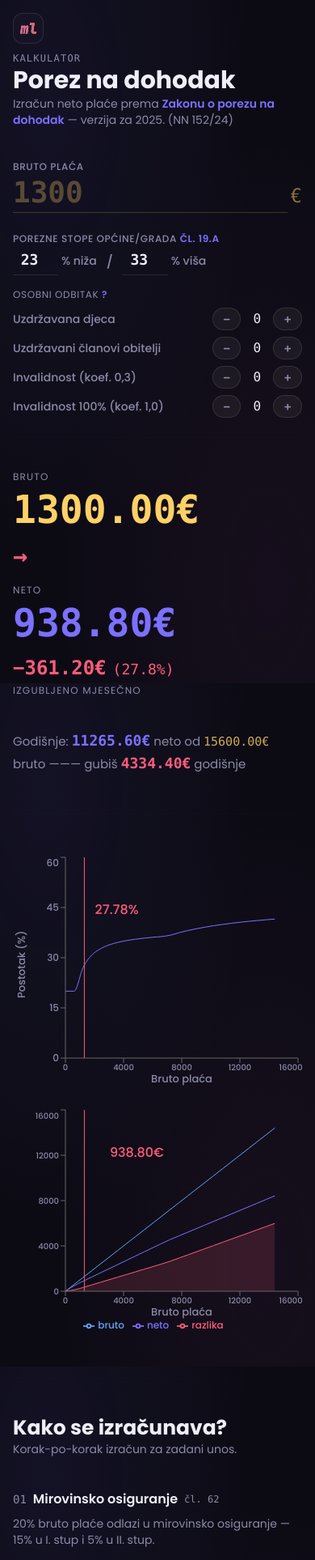
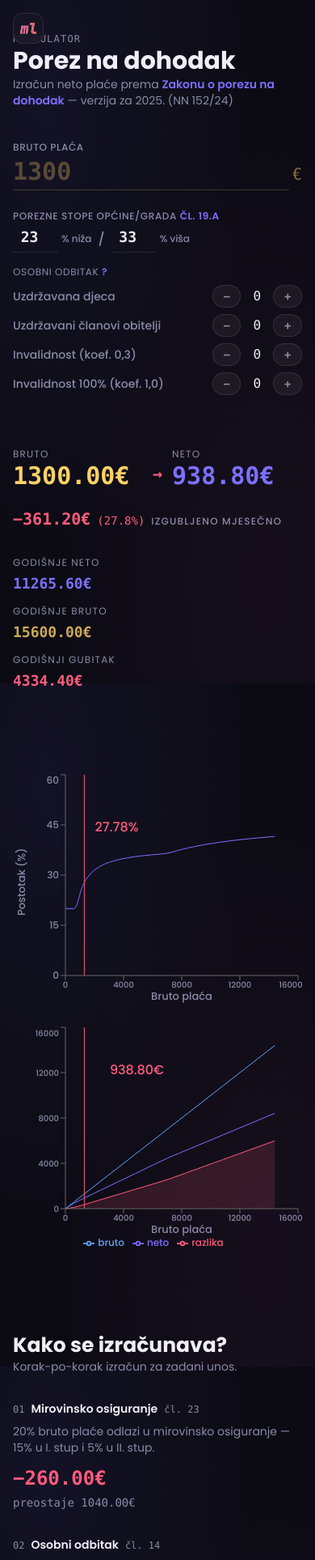
Before and after one commit to MarinoLinic/linic.net, a React (Vite) app: page /porez-na-dohodak in a window 390 px wide. Shown: the top 1927 px of the page at 81% size. Built offline with nearby package versions, Linux system fonts and the light colour scheme.

Commit message:
redesign

```diff
--- a/src/pages/SalaryCalculator.tsx
+++ b/src/pages/SalaryCalculator.tsx
@@ -99,7 +99,7 @@ const SalaryCalculator = () => {
 	}
 
 	return (
-		<div className="max-w-3xl mx-auto px-4 md:px-8 pt-16 pb-12 min-h-screen">
+		<div className="max-w-3xl mx-auto px-4 sm:px-6 md:px-8 pt-10 md:pt-16 pb-12 min-h-screen">
 			<BackButton />
 
 			<div className="mb-10">
@@ -112,16 +112,16 @@ const SalaryCalculator = () => {
 				</p>
 			</div>
 
-			<div className="flex flex-col md:flex-row md:items-end gap-6 md:gap-10 mb-4">
-				<div className="flex-1">
+			<div className="grid grid-cols-1 md:grid-cols-[1fr_auto] gap-6 md:gap-10 md:items-end mb-4">
+				<div>
 					<label className="text-xs text-muted uppercase tracking-wider block mb-1">Bruto plaća</label>
 					<div className="flex items-baseline gap-1">
 						<input
-							className="bg-transparent text-secondary font-bold outline-none w-full border-b border-secondary/20 pb-1 font-mono text-4xl md:text-5xl placeholder:text-secondary/30"
+							className="bg-transparent text-secondary font-bold outline-none w-full border-b border-secondary/20 pb-1 font-mono text-3xl sm:text-4xl md:text-5xl placeholder:text-secondary/30"
 							type="text" placeholder="1300" autoComplete="off"
 							onChange={(e) => setBrutoPlaca(isNaN(parseFloat(e.target.value)) ? 0 : parseFloat(e.target.value))}
 						/>
-						<span className="text-secondary/50 text-2xl font-mono">€</span>
+						<span className="text-secondary/50 text-xl sm:text-2xl font-mono">€</span>
 					</div>
 				</div>
 				<div>
@@ -129,14 +129,14 @@ const SalaryCalculator = () => {
 						Porezne stope općine/grada{' '}
 						<a href="https://www.zakon.hr/z/85/Zakon-o-porezu-na-dohodak">čl. 19.a</a>
 					</label>
-					<div className="flex items-center gap-3">
+					<div className="flex items-center gap-2 sm:gap-3">
 						<div className="flex items-baseline gap-1">
 							<input
 								className="bg-transparent text-text font-semibold outline-none w-14 border-b border-white/10 pb-1 text-lg font-mono text-center"
 								type="number" value={nizaStopa} min={15} max={23} step={0.5}
 								onChange={(e) => setNizaStopa(parseFloat(e.target.value) || 0)}
 							/>
-							<span className="text-muted text-sm">% niža</span>
+							<span className="text-muted text-xs sm:text-sm">% niža</span>
 						</div>
 						<span className="text-muted">/</span>
 						<div className="flex items-baseline gap-1">
@@ -145,7 +145,7 @@ const SalaryCalculator = () => {
 								type="number" value={visaStopa} min={25} max={33} step={0.5}
 								onChange={(e) => setVisaStopa(parseFloat(e.target.value) || 0)}
 							/>
-							<span className="text-muted text-sm">% viša</span>
+							<span className="text-muted text-xs sm:text-sm">% viša</span>
 						</div>
 					</div>
 				</div>
@@ -165,27 +165,38 @@ const SalaryCalculator = () => {
 
 			<hr className="opacity-10 mb-10" />
 
-			<div className="flex flex-col md:flex-row md:items-end gap-4 md:gap-12 mb-4">
-				<div>
-					<p className="text-muted text-xs uppercase tracking-widest mb-2">Bruto</p>
-					<p className="text-secondary text-5xl md:text-6xl font-bold font-mono leading-none">{fmt(brutoPlaca)}€</p>
+			<div className="grid grid-cols-[1fr_auto_1fr] items-end gap-3 sm:gap-6 md:gap-10 mb-6">
+				<div className="min-w-0">
+					<p className="text-muted text-xs uppercase tracking-widest mb-1">Bruto</p>
+					<p className="text-secondary text-3xl sm:text-4xl md:text-5xl font-bold font-mono leading-none truncate">{fmt(brutoPlaca)}€</p>
 				</div>
-				<span className="text-quarternary text-3xl md:text-4xl font-bold font-mono">→</span>
-				<div>
-					<p className="text-muted text-xs uppercase tracking-widest mb-2">Neto</p>
-					<p className="text-tertiary text-5xl md:text-6xl font-bold font-mono leading-none">{fmt(netoPlaca)}€</p>
+				<span className="text-quarternary text-xl sm:text-2xl md:text-3xl font-bold font-mono pb-1">→</span>
+				<div className="min-w-0">
+					<p className="text-muted text-xs uppercase tracking-widest mb-1">Neto</p>
+					<p className="text-tertiary text-3xl sm:text-4xl md:text-5xl font-bold font-mono leading-none truncate">{fmt(netoPlaca)}€</p>
 				</div>
 			</div>
 
-			<span className="text-quarternary text-2xl md:text-3xl font-bold font-mono">−{fmt(brutoPlaca - netoPlaca)}€</span>
-			<span className="text-quarternary text-lg font-mono ml-2">({taxPercent.toFixed(1)}%)</span>
-			<p className="text-muted text-xs uppercase tracking-widest mt-1 mb-10">izgubljeno mjesečno</p>
+			<div className="flex items-baseline gap-2 flex-wrap">
+				<span className="text-quarternary text-xl sm:text-2xl md:text-3xl font-bold font-mono">−{fmt(brutoPlaca - netoPlaca)}€</span>
+				<span className="text-quarternary text-sm sm:text-base font-mono">({taxPercent.toFixed(1)}%)</span>
+				<span className="text-muted text-xs uppercase tracking-widest">izgubljeno mjesečno</span>
+			</div>
 
-			<p className="text-muted leading-relaxed">
-				Godišnje: <span className="text-tertiary font-mono font-semibold text-lg">{fmt(netoPlaca * 12)}€</span> neto
-				od <span className="text-secondary/80 font-mono">{fmt(brutoPlaca * 12)}€</span> bruto
-				——— gubiš <span className="text-quarternary font-mono font-semibold text-lg">{fmt((brutoPlaca - netoPlaca) * 12)}€</span> godišnje
-			</p>
+			<div className="grid grid-cols-1 sm:grid-cols-3 gap-3 sm:gap-6 mt-8 mb-2">
+				<div>
+					<p className="text-muted text-xs uppercase tracking-widest mb-1">Godišnje neto</p>
+					<p className="text-tertiary font-mono font-semibold text-lg">{fmt(netoPlaca * 12)}€</p>
+				</div>
+				<div>
+					<p className="text-muted text-xs uppercase tracking-widest mb-1">Godišnje bruto</p>
+					<p className="text-secondary/80 font-mono font-semibold text-lg">{fmt(brutoPlaca * 12)}€</p>
+				</div>
+				<div>
+					<p className="text-muted text-xs uppercase tracking-widest mb-1">Godišnji gubitak</p>
+					<p className="text-quarternary font-mono font-semibold text-lg">{fmt((brutoPlaca - netoPlaca) * 12)}€</p>
+				</div>
+			</div>
 
 			<hr className="opacity-10 my-12" />
 
@@ -194,26 +205,26 @@ const SalaryCalculator = () => {
 			<hr className="opacity-10 my-12" />
 
 			<h3 className="text-text mb-1">Kako se izračunava?</h3>
-			<p className="text-muted text-sm mb-10">Korak-po-korak izračun za zadani unos.</p>
+			<p className="text-muted text-sm mb-8">Korak-po-korak izračun za zadani unos.</p>
 
-			<div className="space-y-10">
+			<div className="space-y-8 sm:space-y-10">
 				<div>
-					<div className="flex items-center gap-2 mb-2">
-						<span className="text-muted font-mono text-sm">01</span>
-						<span className="text-text font-semibold">Mirovinsko osiguranje</span>
-						<span className="text-muted font-mono text-xs">čl. 62</span>
+					<div className="flex items-baseline gap-2 mb-2 flex-wrap">
+						<span className="text-muted font-mono text-xs">01</span>
+						<span className="text-text font-semibold text-sm sm:text-base">Mirovinsko osiguranje</span>
+						<span className="text-muted font-mono text-xs">čl. 23</span>
 					</div>
 					<p className="text-muted text-sm mb-3">
 						20% bruto plaće odlazi u mirovinsko osiguranje — 15% u I. stup i 5% u II. stup.
 					</p>
-					<p className="text-quarternary text-3xl font-bold font-mono">−{fmt(mirovinsko)}€</p>
+					<p className="text-quarternary text-2xl sm:text-3xl font-bold font-mono">−{fmt(mirovinsko)}€</p>
 					<p className="text-muted text-sm font-mono mt-1">preostaje {fmt(nakonMirov)}€</p>
 				</div>
 
 				<div>
-					<div className="flex items-center gap-2 mb-2">
-						<span className="text-muted font-mono text-sm">02</span>
-						<span className="text-text font-semibold">Osobni odbitak</span>
+					<div className="flex items-baseline gap-2 mb-2 flex-wrap">
+						<span className="text-muted font-mono text-xs">02</span>
+						<span className="text-text font-semibold text-sm sm:text-base">Osobni odbitak</span>
 						<span className="text-muted font-mono text-xs">čl. 14</span>
 					</div>
 					<p className="text-muted text-sm mb-1">
@@ -235,21 +246,21 @@ const SalaryCalculator = () => {
 					{oporezivaBaza > 0 ? (
 						<>
 							<p className="text-muted text-sm font-mono">{fmt(nakonMirov)}€ − {fmt(odbitak)}€ =</p>
-							<p className="text-secondary text-3xl font-bold font-mono">{fmt(oporezivaBaza)}€</p>
+							<p className="text-secondary text-2xl sm:text-3xl font-bold font-mono">{fmt(oporezivaBaza)}€</p>
 							<p className="text-muted text-sm font-mono mt-1">oporeziva baza</p>
 						</>
 					) : (
 						<>
-							<p className="text-success text-3xl font-bold font-mono">Nema poreza</p>
+							<p className="text-success text-2xl sm:text-3xl font-bold font-mono">Nema poreza</p>
 							<p className="text-muted text-sm font-mono mt-1">prihod ispod odbitka — neto = {fmt(nakonMirov)}€</p>
 						</>
 					)}
 				</div>
 
 				<div>
-					<div className="flex items-center gap-2 mb-2">
-						<span className="text-muted font-mono text-sm">03</span>
-						<span className="text-text font-semibold">Porez na dohodak</span>
+					<div className="flex items-baseline gap-2 mb-2 flex-wrap">
+						<span className="text-muted font-mono text-xs">03</span>
+						<span className="text-text font-semibold text-sm sm:text-base">Porez na dohodak</span>
 						<span className="text-muted font-mono text-xs">čl. 19.a / čl. 24</span>
 					</div>
 					<p className="text-muted text-sm mb-3">
@@ -264,31 +275,31 @@ const SalaryCalculator = () => {
 							<p>{fmt(oporezivaBaza - MJESECNA_GRANICA)}€ × {visaStopa}% = {fmt(porezVisi)}€</p>
 						</div>
 					)}
-					<p className="text-quarternary text-3xl font-bold font-mono">−{fmt(iznosPoreza)}€</p>
+					<p className="text-quarternary text-2xl sm:text-3xl font-bold font-mono">−{fmt(iznosPoreza)}€</p>
 				</div>
 			</div>
 
-			<hr className="opacity-10 my-12" />
+			<hr className="opacity-10 my-8 sm:my-12" />
 
 			<h3 className="text-text mb-6">Ukupno</h3>
 			<div className="space-y-3 mb-4">
 				<div className="flex justify-between items-baseline">
-					<span className="text-muted">Mirovinsko (I. + II. stup)</span>
-					<span className="text-quarternary font-mono font-bold text-xl">−{fmt(mirovinsko)}€</span>
+					<span className="text-muted text-sm sm:text-base">Mirovinsko (I. + II. stup)</span>
+					<span className="text-quarternary font-mono font-bold text-base sm:text-xl">−{fmt(mirovinsko)}€</span>
 				</div>
 				<div className="flex justify-between items-baseline">
-					<span className="text-muted">Porez na dohodak</span>
-					<span className="text-quarternary font-mono font-bold text-xl">−{fmt(iznosPoreza)}€</span>
+					<span className="text-muted text-sm sm:text-base">Porez na dohodak</span>
+					<span className="text-quarternary font-mono font-bold text-base sm:text-xl">−{fmt(iznosPoreza)}€</span>
 				</div>
 				<hr className="opacity-10" />
 				<div className="flex justify-between items-baseline">
-					<span className="text-muted">Ukupna davanja</span>
-					<span className="text-quarternary font-mono font-bold text-2xl">−{fmt(ukupnoOdbici)}€</span>
+					<span className="text-muted text-sm sm:text-base">Ukupna davanja</span>
+					<span className="text-quarternary font-mono font-bold text-xl sm:text-2xl">−{fmt(ukupnoOdbici)}€</span>
 				</div>
 			</div>
 			<div className="flex justify-between items-baseline mt-6">
 				<span className="text-text text-lg font-semibold">Neto plaća</span>
-				<span className="text-tertiary font-mono font-bold text-3xl">{fmt(netoPlaca)}€</span>
+				<span className="text-tertiary font-mono font-bold text-2xl sm:text-3xl">{fmt(netoPlaca)}€</span>
 			</div>
 
 			<hr className="opacity-10 my-12" />
```
